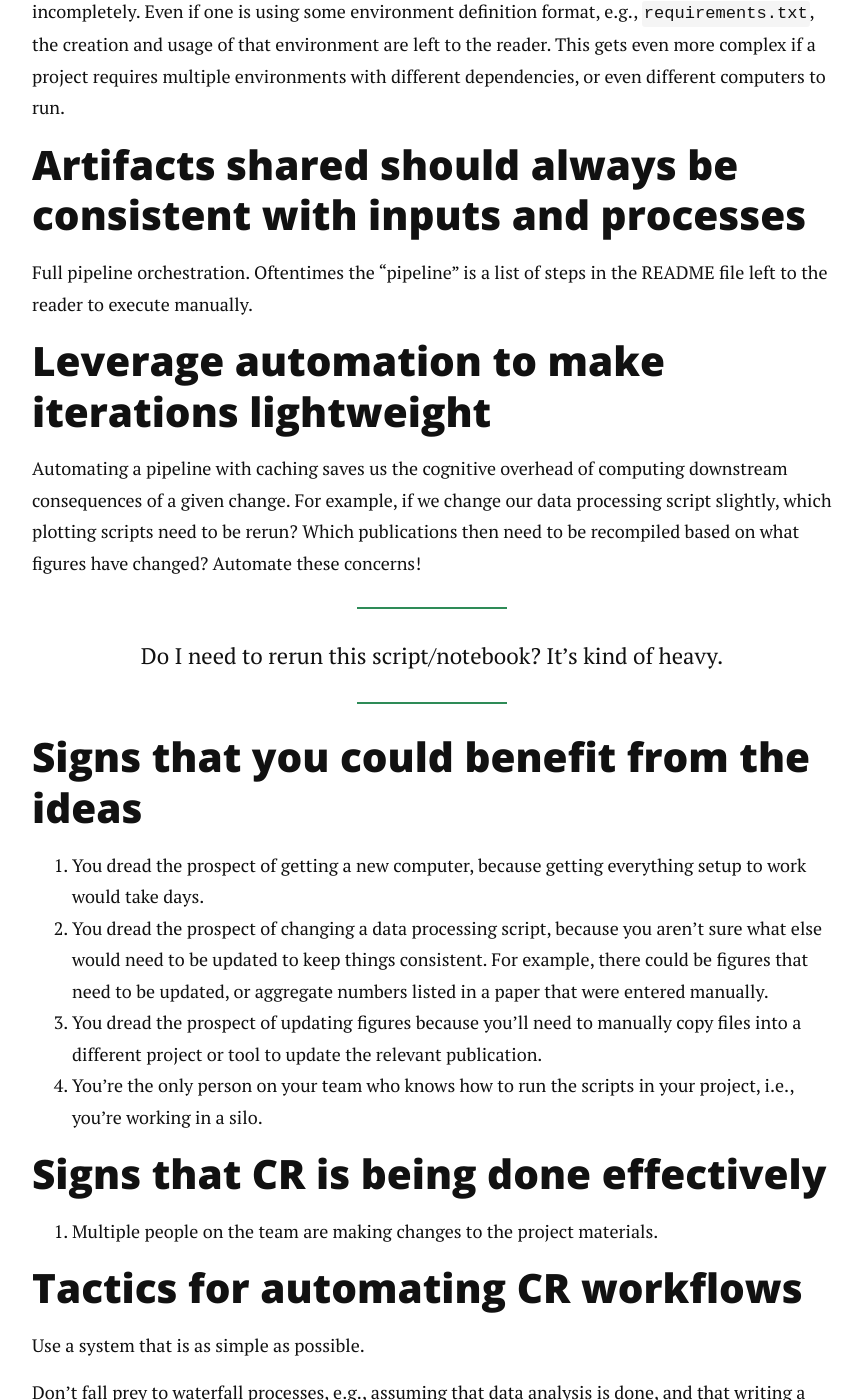
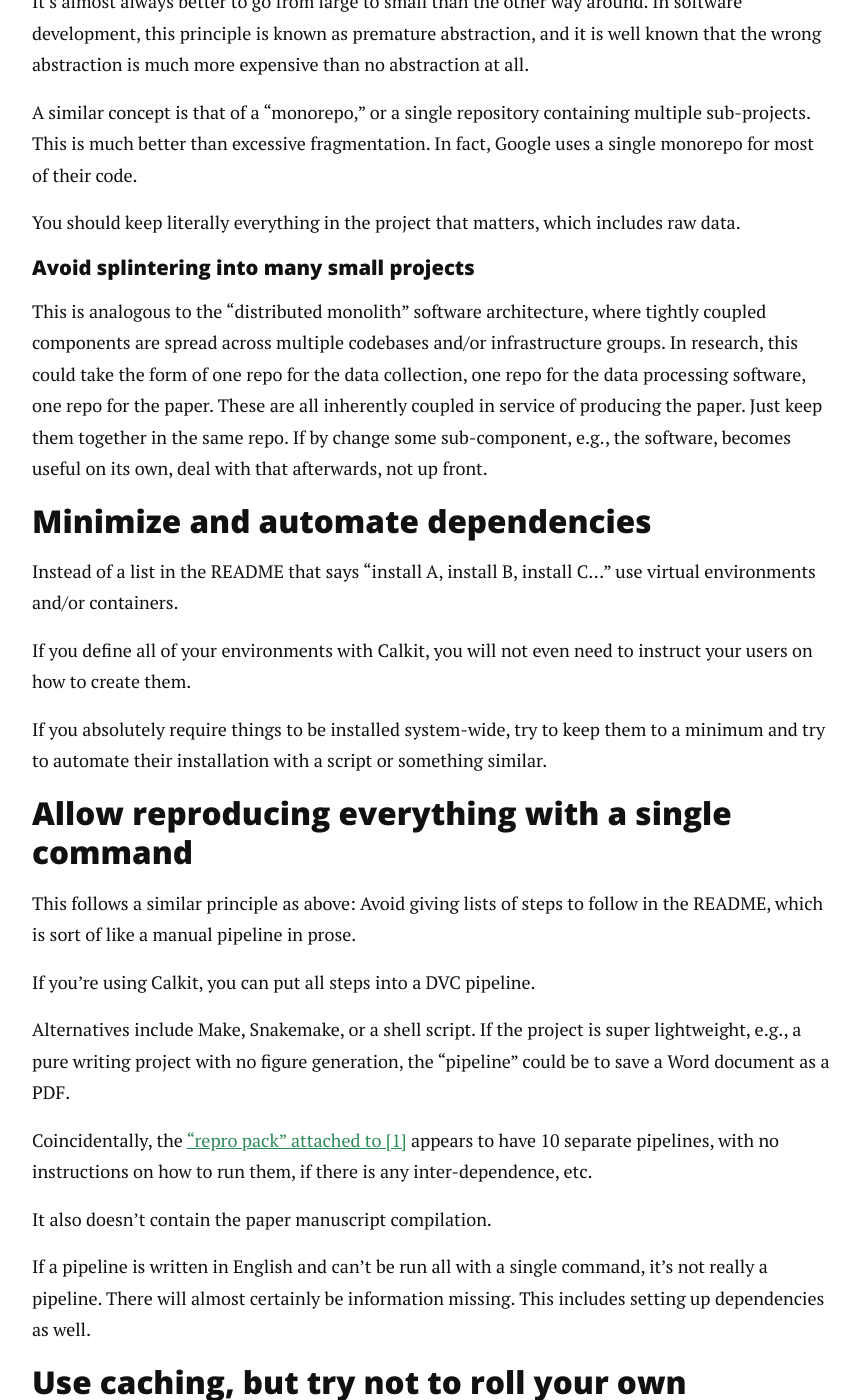
Before and after one commit to petebachant/petebachant.github.io, a Jekyll site: the page built from _posts/2025-02-28-continuous-reproducibility.md, in a window 1280 px wide and 1400 px high, scrolled down 4604 px. Shown: the whole window, without its empty margins (208-1070 px from the left). Built offline with Jekyll 4.4.1, drawn with Linux system fonts in a browser that asks for light colours; nearby versions of some CDN libraries; comment, search, counter and statistics services are not loaded; some of the changed text lies outside the part shown.

Commit message:
Restructure a bit

````diff
--- a/_posts/2025-02-28-continuous-reproducibility.md
+++ b/_posts/2025-02-28-continuous-reproducibility.md
@@ -123,6 +123,8 @@
 
 1. There is a single source of truth for all input materials and process
    definitions.
+   Practically this means a shared version control repository or repo.
+   Different team members can easily sync with this main repo.
 2. These processes can be run on different computers, i.e., they are not
    dependent on some "hidden state" of one developer's machine.
 3. Whatever is delivered to the outside world is always
@@ -135,6 +137,7 @@
    very little effort from the team members.
    Practically speaking, this would mean executing a single command
    rather than a series of manual steps.
+   It may require a good deal of work from a computer, but not a human.
 
 ```mermaid
 flowchart LR
@@ -162,7 +165,22 @@
 We're creating silos where only certain people can do certain things, e.g.,
 if only one grad student has their machine setup to
 
-## A single source of truth for all input materials and process definitions
+## How to get there
+
+This section is going to be slightly biased towards
+[Calkit](https://github.com/calkit/calkit),
+a project framework and toolset I've been working on to help
+enable continuous reproducibility,
+but it is by no means the only way to follow the principles,
+and I will try to provide other options.
+
+That's okay.
+You can start working reproducibly from now.
+At least you can put everything you have right now into version control,
+then start adding to the pipeline for everything that needs to be
+created after.
+
+### Create a single version-controlled repo for the entire project
 
 To say that a research project has a "single source of truth"
 we probably need to define what constitutes a project.
@@ -215,35 +233,74 @@
 In fact,
 Google uses a single monorepo for most of their code.
 
-## Processes should be able to run on multiple machines
+You should keep literally everything in the project that matters,
+which includes raw data.
 
-Dependency management.
-The necessary dependencies to run a project are often listed,
-but often incompletely.
-Even if one is using some environment definition
-format, e.g., `requirements.txt`, the creation and usage of that
-environment are left to the reader.
-This gets even more complex if a project requires multiple environments
-with different dependencies,
-or even different computers to run.
+#### Avoid splintering into many small projects
 
-## Artifacts shared should always be consistent with inputs and processes
+This is analogous to the "distributed monolith" software architecture,
+where tightly coupled components are spread across multiple codebases
+and/or infrastructure groups.
+In research, this could take the form of one repo for the data collection,
+one repo for the data processing software,
+one repo for the paper.
+These are all inherently coupled in service of producing the paper.
+Just keep them together in the same repo.
+If by change some sub-component, e.g., the software,
+becomes useful on its own,
+deal with that afterwards, not up front.
 
-Full pipeline orchestration. Oftentimes the "pipeline" is a list of steps
-in the README file left to the reader to execute manually.
+### Minimize and automate dependencies
 
-## Leverage automation to make iterations lightweight
+Instead of a list in the README that says "install A, install B, install C..."
+use virtual environments and/or containers.
 
-Automating a pipeline with caching saves us the cognitive overhead of
-computing downstream consequences of a given change.
+If you define all of your environments with Calkit,
+you will not even need to instruct your users on how to create them.
+
+If you absolutely require things to be installed system-wide,
+try to keep them to a minimum and try to automate their installation with
+a script or something similar.
+
+### Allow reproducing everything with a single command
+
+This follows a similar principle as above:
+Avoid giving lists of steps to follow in the README,
+which is sort of like a manual pipeline in prose.
+
+If you're using Calkit,
+you can put all steps into a DVC pipeline.
+
+Alternatives include Make, Snakemake, or a shell script.
+If the project is super lightweight, e.g.,
+a pure writing project with no figure generation,
+the "pipeline" could be to save a Word document as a PDF.
+
+Coincidentally,
+the ["repro pack" attached to [1]](https://doi.org/10.3886/E111743V2)
+appears to have 10 separate pipelines,
+with no instructions on how to run them,
+if there is any inter-dependence, etc.
+
+It also doesn't contain the paper manuscript compilation.
+
+If a pipeline is written in English and can't be run all with a single
+command,
+it's not really a pipeline.
+There will almost certainly be information missing.
+This includes setting up dependencies as well.
+
+### Use caching, but try not to roll your own
+
+Caching is one of the hardest tasks in software engineering.
+Offload that responsibility to a framework.
+
+### Use a CI/CD service
+
 For example,
-if we change our data processing script slightly,
-which plotting scripts need to be rerun?
-Which publications then need to be recompiled based on what
-figures have changed?
-Automate these concerns!
-
->Do I need to rerun this script/notebook? It's kind of heavy.
+run your pipeline on GitHub Actions.
+See [this example](https://github.com/calkit/example-basic/blob/main/.github/workflows/run.yml)
+for a Calkit project that runs automatically on every push to GitHub.
 
 ## Signs that you could benefit from the ideas
 
@@ -259,10 +316,13 @@
    publication.
 3. You're the only person on your team who knows how to run the scripts in
    your project, i.e., you're working in a silo.
+4. You feel like you're working on the edge of a cliff,
+   like one small change would send an entire house of cards toppling down.
 
 ## Signs that CR is being done effectively
 
 1. Multiple people on the team are making changes to the project materials.
+2. A least a few small changes are being made to the main branch every day.
 
 ## Tactics for automating CR workflows
 
@@ -501,15 +561,6 @@
 need to check that number
 any time a dependency has changed.
 
-## Reducing pain through automation
-
-The more painful a process is,
-the less likely someone is to do it.
-If this process also leads to improved quality,
-quality will suffer.
-Therefore,
-it's important to automated things to reduce pain and uncertainty.
-
 ## The interactive/batch dance
 
 Interactivity is the enemy of reproducibility.
@@ -625,30 +676,9 @@
 and you think the results won't change if you run in batch mode,
 do it anyway.
 
-### Do use a CI/CD service if possible
+## More small rules to follow
 
-For example,
-run your pipeline on GitHub Actions.
-See [this example](https://github.com/calkit/example-basic/blob/main/.github/workflows/run.yml)
-for a Calkit project that runs automatically.
-
-TODO: This should be an example of one that runs on every PR.
-
-## Is your project currently following CR?
-
-Besides installing foundational dependencies like Git and Docker,
-can someone setup all dependencies and run your pipeline with a single
-command?
-
-## Never share an artifact you couldn't regenerate
-
-## But what if I'm already halfway done?
-
-That's okay.
-You can start working reproducibly from now.
-At least you can put everything you have right now into version control,
-then start adding to the pipeline for everything that needs to be
-created after.
+1. Never share an artifact you couldn't easily regenerate
 
 ## Anti-patterns to avoid
 
@@ -664,56 +694,9 @@
 Or further,
 never share uncommitted results.
 
-### Not using version control
-
-### Manual or ad hoc version control
-
-### One project, many repos
-
-This is analogous to the "distributed monolith" software architecture,
-where tightly coupled components are spread across multiple codebases
-and/or infrastructure groups.
-In research, this could take the form of one repo for the data collection,
-one repo for the data processing software,
-one repo for the paper.
-These are all inherently coupled in service of producing the paper.
-Just keep them together in the same repo.
-If by change some sub-component, e.g., the software,
-becomes useful on its own,
-deal with that afterwards, not up front.
-
 ### Large batch version control practices
 
 Many small commits are generally preferable to fewer large commits.
-
-### Prose pipelines
-
-If a pipeline is written in English and can't be run all with a single
-command,
-it's not really a pipeline.
-There will almost certainly be information missing.
-This includes setting up dependencies as well.
-
-### Prose dependency management
-
-This isn't as bad as prose pipelines, but still should be avoided.
-
-### DIY caching logic
-
-Caching is one of the hardest tasks in software engineering.
-Offload that responsibility to a framework.
-
-### Multiple pipelines
-
-Coincidentally,
-the ["repro pack" attached to [1]](https://doi.org/10.3886/E111743V2)
-appears to have 10 separate pipelines,
-with no instructions on how to run them,
-if there is any inter-dependence, etc.
-
-It also doesn't contain the paper manuscript compilation.
-
-### Not using a framework
 
 ## The opposite of continuous delivery
 
````
